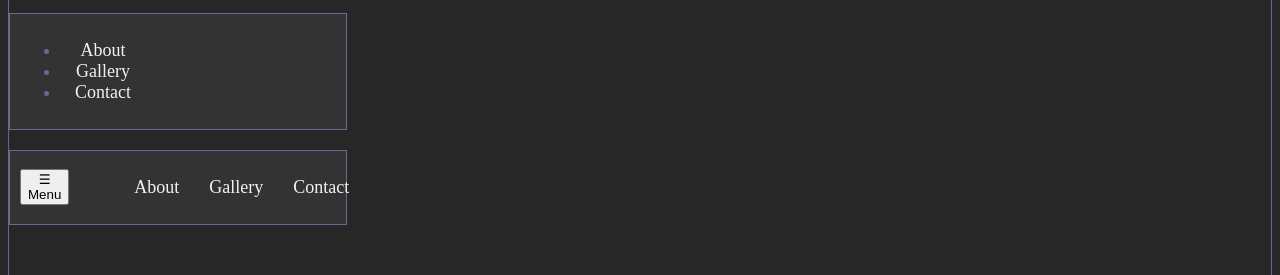
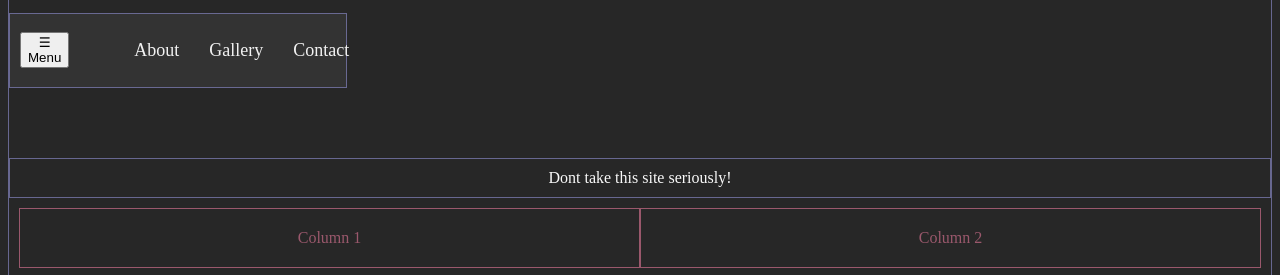
Before and after one commit to VilleVihervirta/Website_development_syksy2026, a plain HTML site: page WS_05/index.html in a window 1280 px wide. Shown: the part 259-534 px from the top of the page. Drawn offline with Linux system fonts and the light colour scheme.

Commit message:
teht5 viimeistelyyy

```diff
--- a/WS_05/index.html
+++ b/WS_05/index.html
@@ -54,13 +54,7 @@
 </div>
 <header>
   <h1>My Website</h1>
-  <nav>
-    <ul>
-      <li><a href="#about">About</a></li>
-      <li><a href="./gallery.html">Gallery</a></li>
-      <li><a href="./contact.html">Contact</a></li>
-    </ul>
-  </nav>
+
 <!-- Tehtävä 5 Nav -->
   <nav class="responsive-nav">
       <button class="menu-toggle">☰ Menu</button>
```
